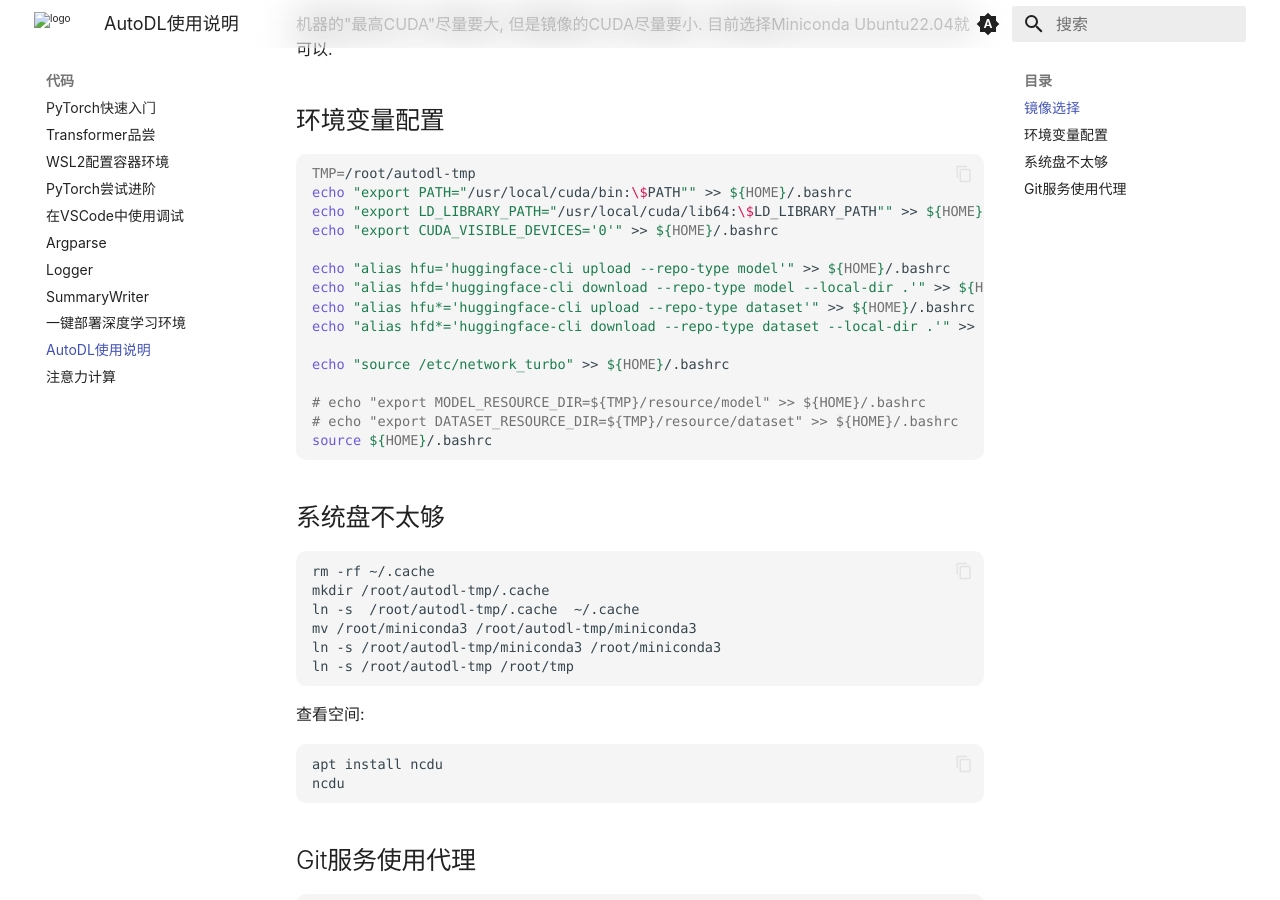
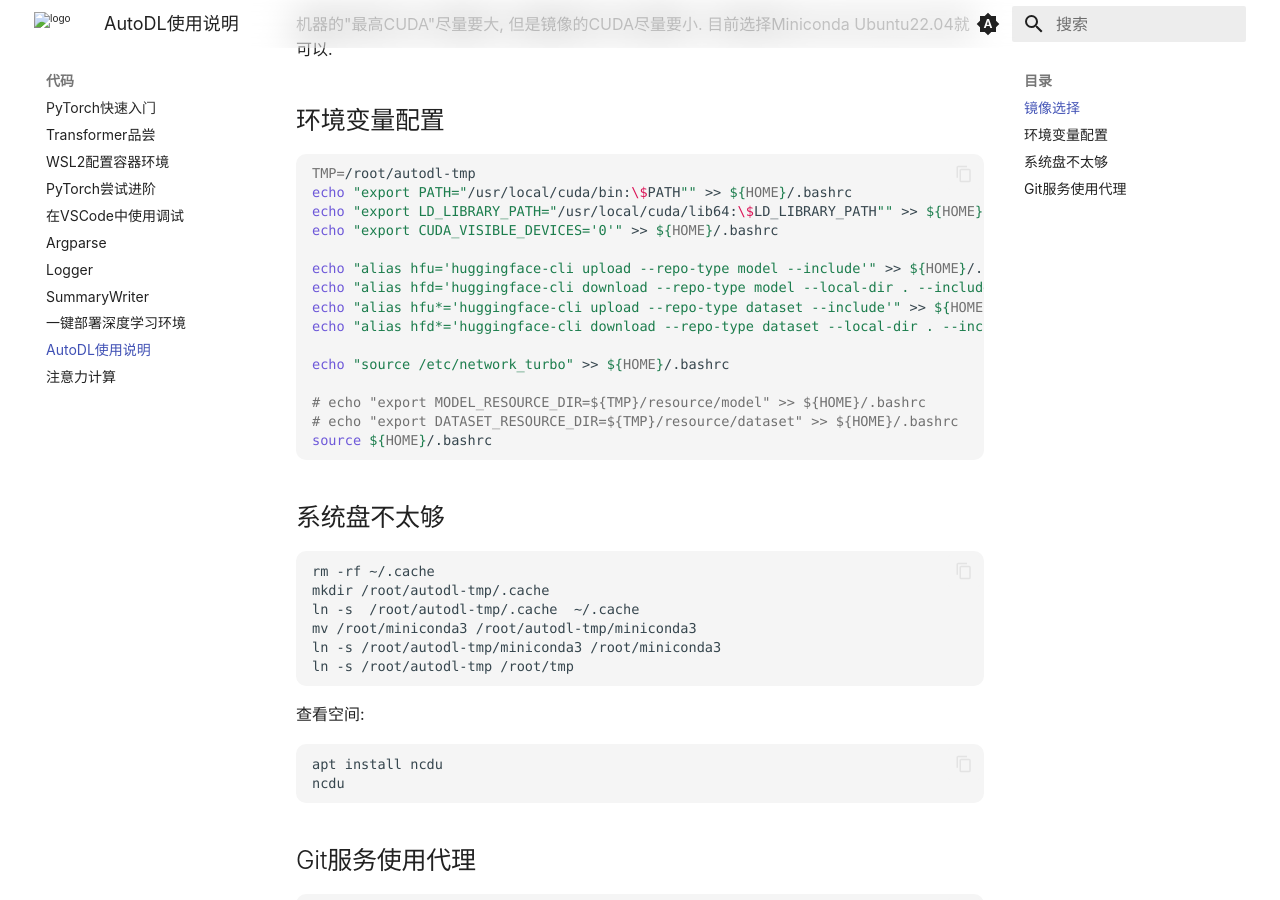
Before and after one commit to ricolxwz/note, an MkDocs documentation site: the page built from docs/code/autodl.md, in a window 1280 px wide and 900 px high, scrolled down 308 px. Built offline with MkDocs 1.6.1 and Material for MkDocs 9.7.7, drawn with Linux system fonts in a browser that asks for light colours; some web fonts are replaced; comment, search, counter and statistics services are not loaded.

Commit message:
docs: 更新autodl.md中的命令别名，添加--include选项以支持模型和数据集上传下载

```diff
--- a/docs/code/autodl.md
+++ b/docs/code/autodl.md
@@ -15,10 +15,10 @@ echo "export PATH="/usr/local/cuda/bin:\$PATH"" >> ${HOME}/.bashrc
 echo "export LD_LIBRARY_PATH="/usr/local/cuda/lib64:\$LD_LIBRARY_PATH"" >> ${HOME}/.bashrc
 echo "export CUDA_VISIBLE_DEVICES='0'" >> ${HOME}/.bashrc
 
-echo "alias hfu='huggingface-cli upload --repo-type model'" >> ${HOME}/.bashrc
-echo "alias hfd='huggingface-cli download --repo-type model --local-dir .'" >> ${HOME}/.bashrc
-echo "alias hfu*='huggingface-cli upload --repo-type dataset'" >> ${HOME}/.bashrc
-echo "alias hfd*='huggingface-cli download --repo-type dataset --local-dir .'" >> ${HOME}/.bashrc
+echo "alias hfu='huggingface-cli upload --repo-type model --include'" >> ${HOME}/.bashrc
+echo "alias hfd='huggingface-cli download --repo-type model --local-dir . --include'" >> ${HOME}/.bashrc
+echo "alias hfu*='huggingface-cli upload --repo-type dataset --include'" >> ${HOME}/.bashrc
+echo "alias hfd*='huggingface-cli download --repo-type dataset --local-dir . --include'" >> ${HOME}/.bashrc
 
 echo "source /etc/network_turbo" >> ${HOME}/.bashrc
 
```
